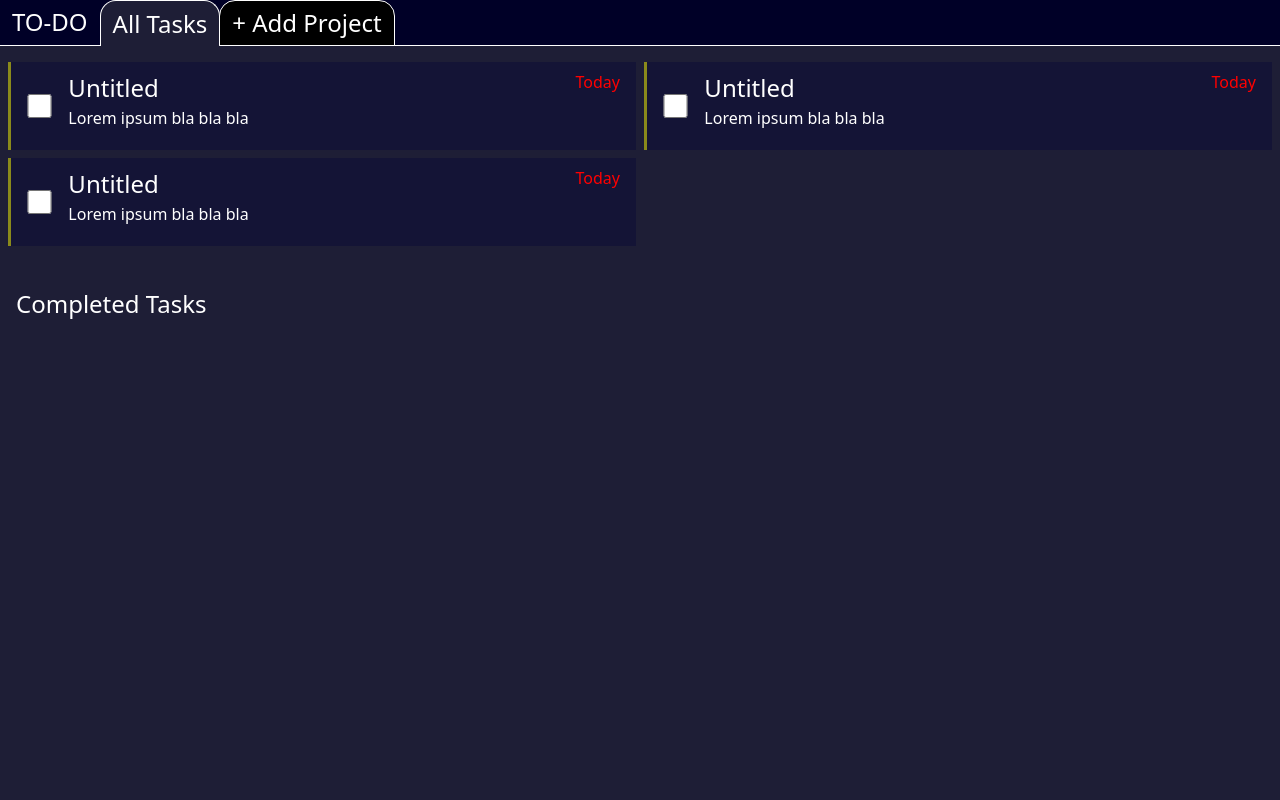
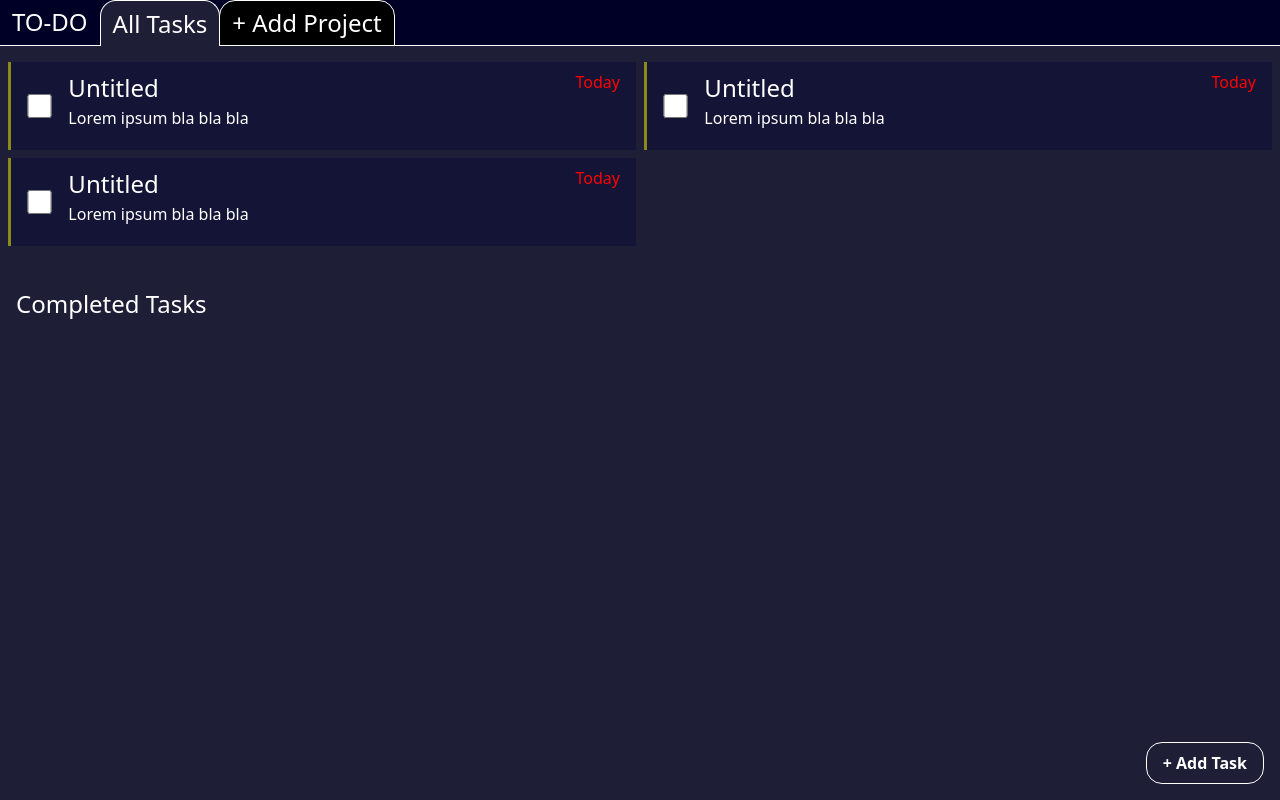
Before and after one commit to Pandemolyum/odin-todo-list, a website built with webpack: page src/template.html in a window 1280 px wide. Built offline with nearby package versions, Linux system fonts and the light colour scheme.

Commit message:
Display Add Task button in project list
This button currently has no functionality.

```diff
--- a/src/objects.js
+++ b/src/objects.js
@@ -45,6 +45,7 @@
         const nCompDiv = document.createElement("div");
         const compDiv = document.createElement("div");
         const compH1 = document.createElement("h1");
+        const addTaskButton = document.createElement("button");
 
         nCompDiv.id = "notCompleted";
         compDiv.id = "completed";
@@ -52,9 +53,13 @@
         compH1.textContent = "Completed Tasks";
         compH1.className = "completeTitle";
 
+        addTaskButton.textContent = "+ Add Task";
+        addTaskButton.className = "task add";
+
         compDiv.append(compH1);
         contentDiv.append(nCompDiv);
         contentDiv.append(compDiv);
+        contentDiv.append(addTaskButton);
 
         // Update project tab class to change style of active project
         const projectList = document.querySelectorAll(".project");
--- a/src/style.css
+++ b/src/style.css
@@ -179,6 +179,12 @@
     }
 }
 
+button.add {
+    position: fixed;
+    right: 0%;
+    bottom: 0%;
+}
+
 #description {
     display: flex;
     flex-direction: column;
```
